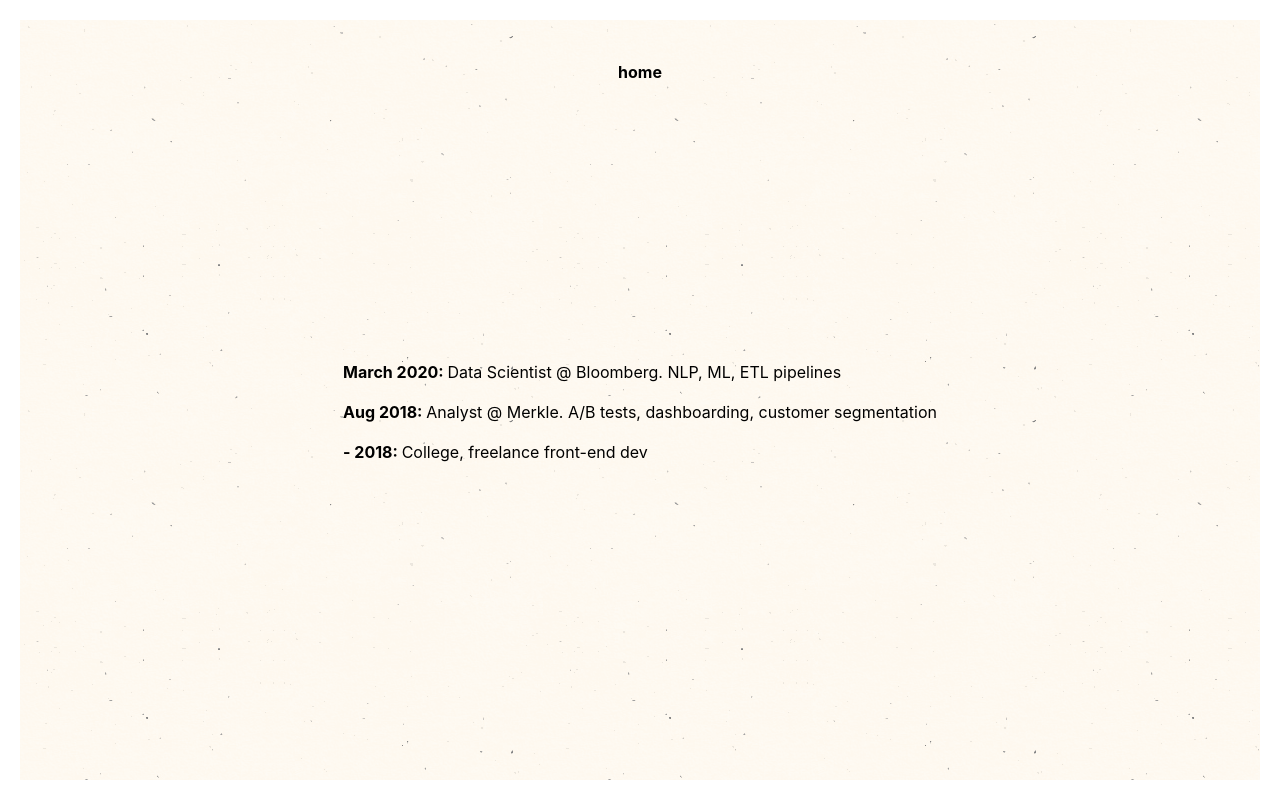
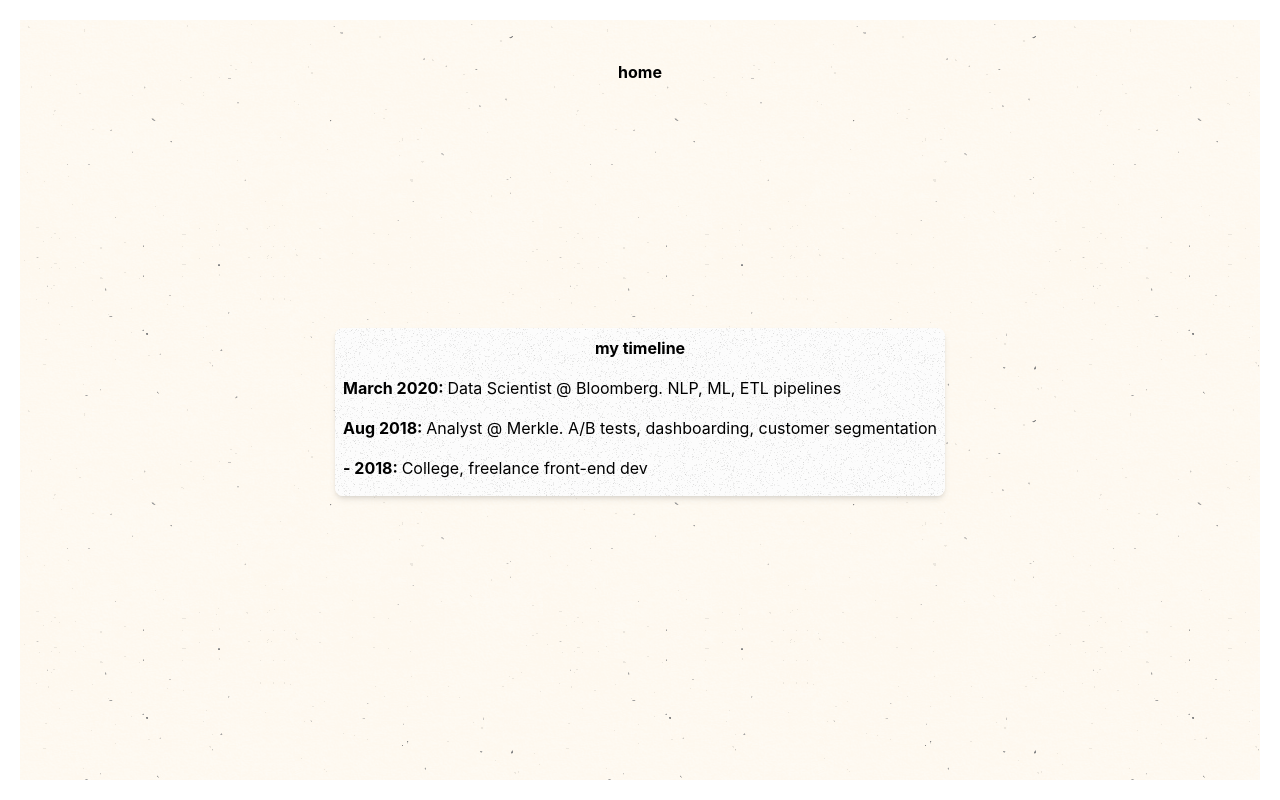
Before and after one commit to delafields/personal-site, a Next.js app: page /experience in a window 1280 px wide. Built offline with nearby package versions, Linux system fonts and the light colour scheme.

Commit message:
minor styling changes to exp and tunes

```diff
--- a/components/RecentTracks.js
+++ b/components/RecentTracks.js
@@ -9,7 +9,7 @@ export default function RecentTracks() {
     }
 
     return (
-      <div className="max-w-4xl p-2 rounded-lg shadow-md bg-noise w-96">
+      <div className="max-w-4xl p-2 rounded-lg shadow-md bg-noise w-80 sm:w-96">
       <p className="font-black text-center">
         what i'm listening to now
       </p>
--- a/components/TopTracks.js
+++ b/components/TopTracks.js
@@ -9,7 +9,7 @@ export default function TopTracks() {
     }
 
     return (
-        <div className="max-w-4xl p-2 mt-4 rounded-lg shadow-md md:mt-0 md:ml-4 bg-noise w-96">
+        <div className="max-w-4xl p-2 mt-4 rounded-lg shadow-md md:mt-0 md:ml-4 bg-noise w-80 sm:w-96">
             <p className="font-black text-center">
                 what's been hitting the last 6 months
             </p>
--- a/pages/experience.js
+++ b/pages/experience.js
@@ -12,8 +12,11 @@ export default function experience() {
         <a className="font-bold hover:opacity-60">home</a>
       </Link>
     </div>
-    <div className="flex items-center justify-center grow">
-      <ul>
+    {/* <div className="max-w-4xl p-2 rounded-lg shadow-md bg-noise w-96"></div> */}
+    {/* <div className="flex items-center justify-center grow"> */}
+    <div className="flex flex-col items-center justify-center grow">
+      <ul className="p-2 rounded-lg shadow-md bg-noise">
+        <li className="pb-2 font-bold text-center">my timeline</li>
         {experienceData.map(({ date, text }) =>
           <li
             className="py-2"
```
